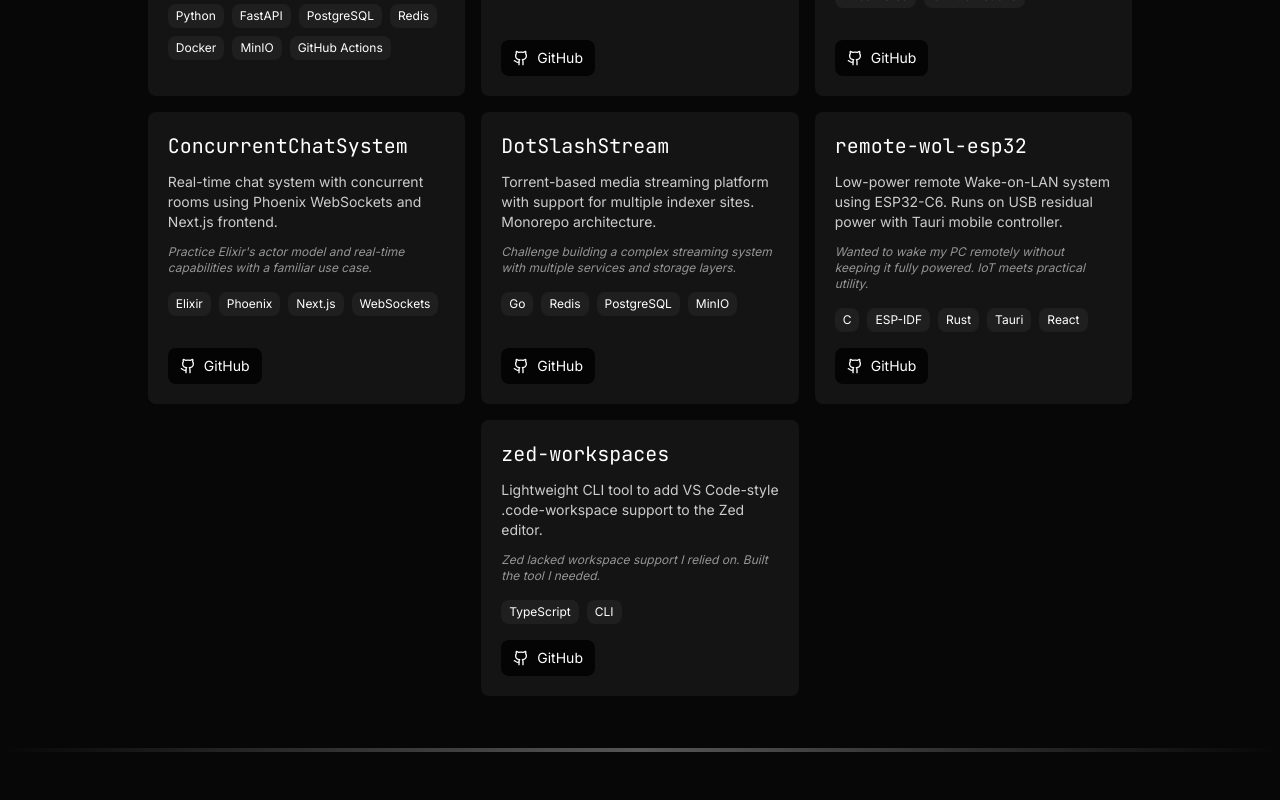
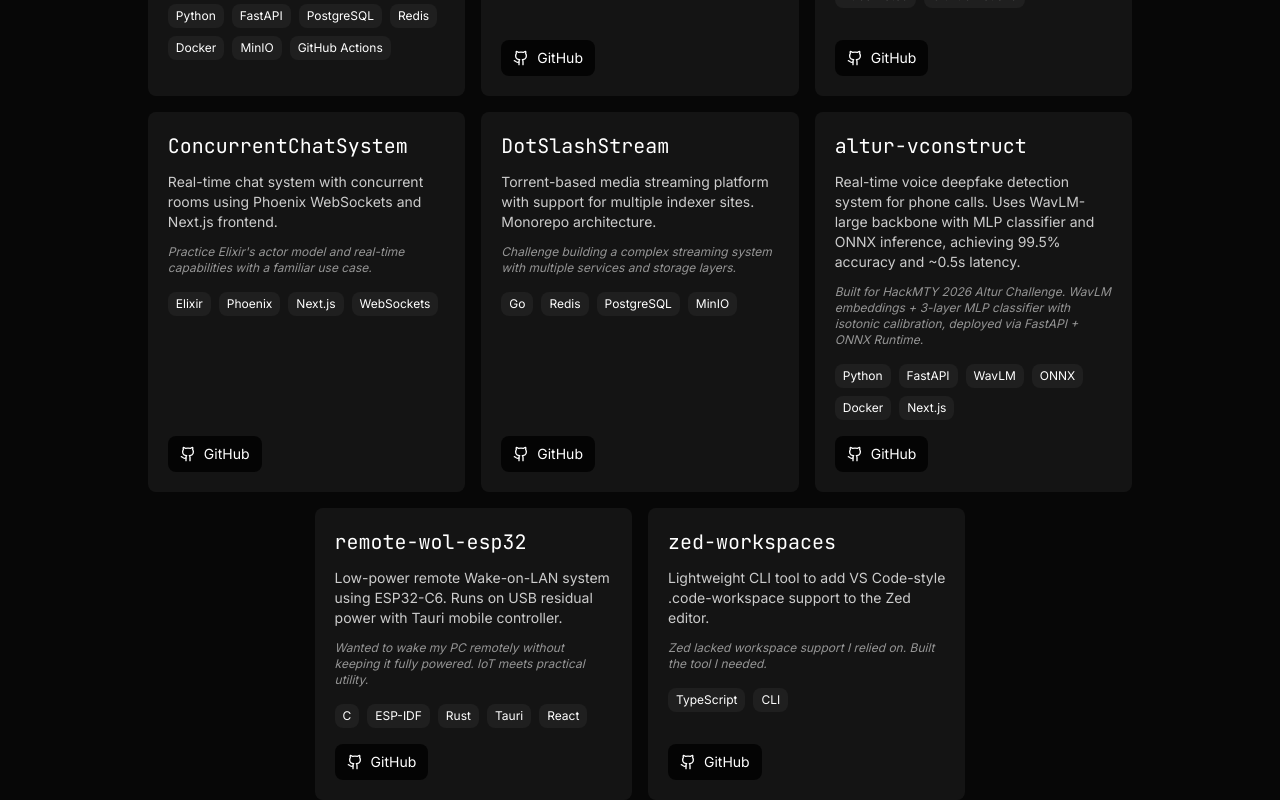
Before and after one commit to artumont/artumont.github.io, a Next.js app: page / in a window 1280 px wide. Shown: the part 2640-3440 px from the top of the page. Built offline with nearby package versions, Linux system fonts and the light colour scheme.

Commit message:
feat: add altur-vconstruct to my projects and cv

```diff
--- a/src/components/sections/Projects.tsx
+++ b/src/components/sections/Projects.tsx
@@ -3,65 +3,90 @@ import { Github, ExternalLink } from "lucide-react";
 
 const projects = [
     {
-        name: 'SiaERP',
-        description: 'Enterprise ERP covering clients, projects, quotations, invoices and payments, expenses, inventory, document generation, and analytics through 7 domain microservices.',
-        why: 'Built to replace fragmented operational workflows at Saisa. Redis events, database-per-service isolation, and a custom Proxmox-aware orchestrator support independent deployments and rollback.',
-        stack: ['Python', 'FastAPI', 'PostgreSQL', 'Redis', 'Docker', 'MinIO', 'GitHub Actions'],
+        name: "SiaERP",
+        description:
+            "Enterprise ERP covering clients, projects, quotations, invoices and payments, expenses, inventory, document generation, and analytics through 7 domain microservices.",
+        why: "Built to replace fragmented operational workflows at Saisa. Redis events, database-per-service isolation, and a custom Proxmox-aware orchestrator support independent deployments and rollback.",
+        stack: [
+            "Python",
+            "FastAPI",
+            "PostgreSQL",
+            "Redis",
+            "Docker",
+            "MinIO",
+            "GitHub Actions",
+        ],
         github: null,
         link: null,
         blog: null,
     },
     {
-        name: 'GitHotswap',
-        description: 'CLI tool to switch between Git user profiles without editing .gitconfig manually. Perfect for managing work/personal identities.',
-        why: 'Tired of manually editing .gitconfig every time I switched between work and personal repos.',
-        stack: ['Go', 'Git', 'CLI'],
-        github: 'https://github.com/artumont/GitHotswap',
+        name: "GitHotswap",
+        description:
+            "CLI tool to switch between Git user profiles without editing .gitconfig manually. Perfect for managing work/personal identities.",
+        why: "Tired of manually editing .gitconfig every time I switched between work and personal repos.",
+        stack: ["Go", "Git", "CLI"],
+        github: "https://github.com/artumont/GitHotswap",
         link: null,
         blog: null,
     },
     {
-        name: 'EcommerceDocker',
-        description: 'E-commerce API with Docker containerization and Kubernetes load balancing. Includes CI/CD with GitHub Actions.',
-        why: 'Learning project to understand container orchestration, K8s deployments, and CI/CD pipelines.',
-        stack: ['Node.js', 'MongoDB', 'Docker', 'Kubernetes', 'GitHub Actions'],
-        github: 'https://github.com/artumont/EcommerceDocker',
+        name: "EcommerceDocker",
+        description:
+            "E-commerce API with Docker containerization and Kubernetes load balancing. Includes CI/CD with GitHub Actions.",
+        why: "Learning project to understand container orchestration, K8s deployments, and CI/CD pipelines.",
+        stack: ["Node.js", "MongoDB", "Docker", "Kubernetes", "GitHub Actions"],
+        github: "https://github.com/artumont/EcommerceDocker",
         link: null,
         blog: null,
     },
     {
-        name: 'ConcurrentChatSystem',
-        description: 'Real-time chat system with concurrent rooms using Phoenix WebSockets and Next.js frontend.',
-        why: 'Practice Elixir\'s actor model and real-time capabilities with a familiar use case.',
-        stack: ['Elixir', 'Phoenix', 'Next.js', 'WebSockets'],
-        github: 'https://github.com/artumont/ConcurrentChatSystem',
+        name: "ConcurrentChatSystem",
+        description:
+            "Real-time chat system with concurrent rooms using Phoenix WebSockets and Next.js frontend.",
+        why: "Practice Elixir's actor model and real-time capabilities with a familiar use case.",
+        stack: ["Elixir", "Phoenix", "Next.js", "WebSockets"],
+        github: "https://github.com/artumont/ConcurrentChatSystem",
         link: null,
         blog: null,
     },
     {
-        name: 'DotSlashStream',
-        description: 'Torrent-based media streaming platform with support for multiple indexer sites. Monorepo architecture.',
-        why: 'Challenge building a complex streaming system with multiple services and storage layers.',
-        stack: ['Go', 'Redis', 'PostgreSQL', 'MinIO'],
-        github: 'https://github.com/artumont/dotslashstream',
+        name: "DotSlashStream",
+        description:
+            "Torrent-based media streaming platform with support for multiple indexer sites. Monorepo architecture.",
+        why: "Challenge building a complex streaming system with multiple services and storage layers.",
+        stack: ["Go", "Redis", "PostgreSQL", "MinIO"],
+        github: "https://github.com/artumont/dotslashstream",
         link: null,
         blog: null,
     },
     {
-        name: 'remote-wol-esp32',
-        description: 'Low-power remote Wake-on-LAN system using ESP32-C6. Runs on USB residual power with Tauri mobile controller.',
-        why: 'Wanted to wake my PC remotely without keeping it fully powered. IoT meets practical utility.',
-        stack: ['C', 'ESP-IDF', 'Rust', 'Tauri', 'React'],
-        github: 'https://github.com/artumont/remote-wol-esp32',
+        name: "altur-vconstruct",
+        description:
+            "Real-time voice deepfake detection system for phone calls. Uses WavLM-large backbone with MLP classifier and ONNX inference, achieving 99.5% accuracy and ~0.5s latency.",
+        why: "Built for HackMTY 2026 Altur Challenge. WavLM embeddings + 3-layer MLP classifier with isotonic calibration, deployed via FastAPI + ONNX Runtime.",
+        stack: ["Python", "FastAPI", "WavLM", "ONNX", "Docker", "Next.js"],
+        github: "https://github.com/artumont/altur-vconstruct",
         link: null,
         blog: null,
     },
     {
-        name: 'zed-workspaces',
-        description: 'Lightweight CLI tool to add VS Code-style .code-workspace support to the Zed editor.',
-        why: 'Zed lacked workspace support I relied on. Built the tool I needed.',
-        stack: ['TypeScript', 'CLI'],
-        github: 'https://github.com/artumont/zed-workspaces',
+        name: "remote-wol-esp32",
+        description:
+            "Low-power remote Wake-on-LAN system using ESP32-C6. Runs on USB residual power with Tauri mobile controller.",
+        why: "Wanted to wake my PC remotely without keeping it fully powered. IoT meets practical utility.",
+        stack: ["C", "ESP-IDF", "Rust", "Tauri", "React"],
+        github: "https://github.com/artumont/remote-wol-esp32",
+        link: null,
+        blog: null,
+    },
+    {
+        name: "zed-workspaces",
+        description:
+            "Lightweight CLI tool to add VS Code-style .code-workspace support to the Zed editor.",
+        why: "Zed lacked workspace support I relied on. Built the tool I needed.",
+        stack: ["TypeScript", "CLI"],
+        github: "https://github.com/artumont/zed-workspaces",
         link: null,
         blog: null,
     },
@@ -70,10 +95,10 @@ const projects = [
 export default function Projects() {
     return (
         <section className="w-full" id="projects">
-            <div className='relative h-full w-full bg-primary px-5 py-12 lg:px-32'>
-                <div className='container mb-10'>
-                    <h1 className='text-4xl font-jetbrains mb-1'> Projects </h1>
-                    <div className='h-1 w-40 bg-gradient-to-r from-accent to-accent/30'></div>
+            <div className="relative h-full w-full bg-primary px-5 py-12 lg:px-32">
+                <div className="container mb-10">
+                    <h1 className="text-4xl font-jetbrains mb-1"> Projects </h1>
+                    <div className="h-1 w-40 bg-gradient-to-r from-accent to-accent/30"></div>
                 </div>
 
                 <div className="flex flex-wrap justify-center min-w-full">
@@ -86,13 +111,22 @@ export default function Projects() {
                             className="flex flex-col w-full lg:w-[31%] mb-6 bg-secondary rounded-lg p-5 lg:m-2"
                         >
                             <div className="flex-grow">
-                                <h3 className="text-xl font-jetbrains mb-3">{project.name}</h3>
-                                <p className="text-accent mb-3 font-inter text-sm">{project.description}</p>
-                                <p className="text-accent/70 mb-4 font-inter text-xs italic">{project.why}</p>
+                                <h3 className="text-xl font-jetbrains mb-3">
+                                    {project.name}
+                                </h3>
+                                <p className="text-accent mb-3 font-inter text-sm">
+                                    {project.description}
+                                </p>
+                                <p className="text-accent/70 mb-4 font-inter text-xs italic">
+                                    {project.why}
+                                </p>
 
                                 <div className="flex flex-wrap gap-2 mb-4">
-                                    {project.stack.map(tech => (
-                                        <span key={tech} className="bg-terciary text-xs px-2 py-1 rounded-lg font-inter">
+                                    {project.stack.map((tech) => (
+                                        <span
+                                            key={tech}
+                                            className="bg-terciary text-xs px-2 py-1 rounded-lg font-inter"
+                                        >
                                             {tech}
                                         </span>
                                     ))}
@@ -110,7 +144,9 @@ export default function Projects() {
                                         className="flex items-center gap-2 bg-black/80 px-3 py-2 rounded-lg hover:bg-black/60 transition-colors"
                                     >
                                         <Github size={16} />
-                                        <span className="font-inter text-sm">GitHub</span>
+                                        <span className="font-inter text-sm">
+                                            GitHub
+                                        </span>
                                     </motion.a>
                                 )}
                                 {project.link && (
@@ -123,7 +159,9 @@ export default function Projects() {
                                         className="flex items-center gap-2 bg-black/80 px-3 py-2 rounded-lg hover:bg-black/60 transition-colors"
                                     >
                                         <ExternalLink size={16} />
-                                        <span className="font-inter text-sm">Live</span>
+                                        <span className="font-inter text-sm">
+                                            Live
+                                        </span>
                                     </motion.a>
                                 )}
                                 {project.blog && (
@@ -135,7 +173,9 @@ export default function Projects() {
                                         rel="noopener noreferrer"
                                         className="flex items-center gap-2 bg-black/80 px-3 py-2 rounded-lg hover:bg-black/60 transition-colors"
                                     >
-                                        <span className="font-inter text-sm">Blog</span>
+                                        <span className="font-inter text-sm">
+                                            Blog
+                                        </span>
                                     </motion.a>
                                 )}
                             </div>
--- a/src/data/cv-data.ts
+++ b/src/data/cv-data.ts
@@ -157,12 +157,12 @@ export const cvData = {
         link: "https://github.com/artumont/dotslashstream",
       },
       {
-        name: "Nebula",
+        name: "Altur VConstruct",
         description:
-          "Native C++ space simulation using Vulkan for real-time rendering. Work in progress.",
-        stack: "C++, Vulkan",
-        duration: "2025 - Present",
-        link: "https://github.com/artumont/nebula",
+          "Real-time voice deepfake detection system for phone calls. Uses WavLM-large backbone with MLP classifier and ONNX inference, achieving 99.5% accuracy and ~0.5s latency. Built for HackMTY 2026.",
+        stack: "Python, FastAPI, WavLM, ONNX, Docker, Next.js",
+        duration: "Sep 2026",
+        link: "https://github.com/artumont/altur-vconstruct",
       },
     ],
     education: [
@@ -285,12 +285,12 @@ export const cvData = {
         link: "https://github.com/artumont/dotslashstream",
       },
       {
-        name: "Nebula",
+        name: "Altur VConstruct",
         description:
-          "Simulación de espacio nativa en C++ con Vulkan para renderizado en tiempo real. En progreso.",
-        stack: "C++, Vulkan",
-        duration: "2025 - Actualidad",
-        link: "https://github.com/artumont/nebula",
+          "Sistema de detección de voz sintética en llamadas telefónicas en tiempo real. Usa backbone WavLM-large con clasificador MLP e inferencia ONNX, logrando 99.5% de precisión y ~0.5s de latencia. Construido para HackMTY 2026.",
+        stack: "Python, FastAPI, WavLM, ONNX, Docker, Next.js",
+        duration: "Sep 2026",
+        link: "https://github.com/artumont/altur-vconstruct",
       },
     ],
     education: [
```
